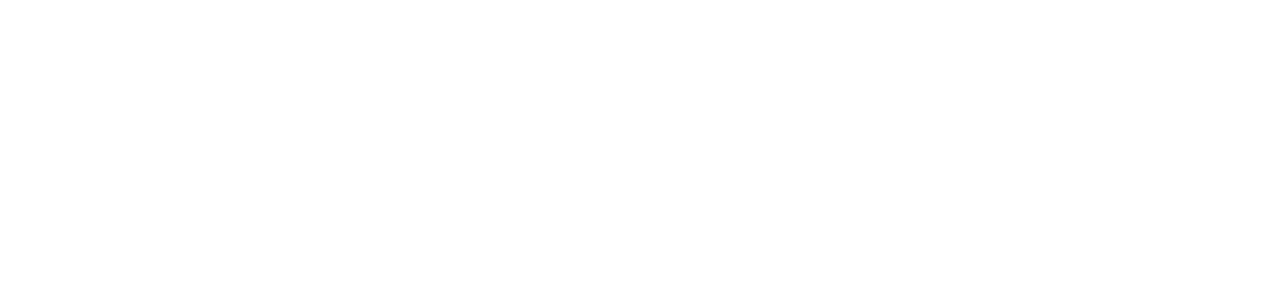
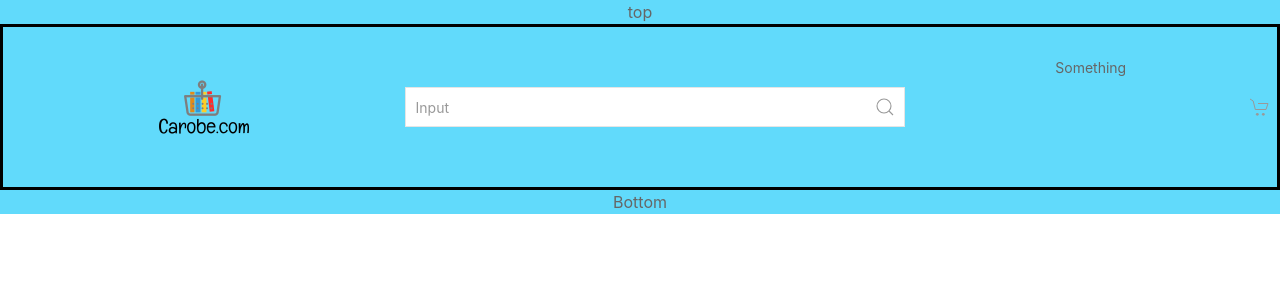
Before and after one commit to rmargain/Robert.Caro-front-app, a React (Create React App) app: page / in a window 1280 px wide. Shown: the top 300 px of the page. Built offline with nearby package versions, Linux system fonts and the light colour scheme.

Commit message:
not ready to pull request

```diff
--- a/src/App.css
+++ b/src/App.css
@@ -28,6 +28,24 @@
   color: #61dafb;
 }
 
+.navbar-container{
+  background-color: #61dafb !important;
+  display: flex;
+  flex-direction: column;
+  margin: 10;
+}
+
+.logo {
+  width: 100px;
+  height: auto;
+}
+.middle-nav-container{
+  border: 3px solid black;
+  display: flex;
+  justify-content: space-evenly;
+  align-items: center;
+
+}
 @keyframes App-logo-spin {
   from {
     transform: rotate(0deg);
--- a/src/Routes.js
+++ b/src/Routes.js
@@ -2,6 +2,7 @@
 import {Switch, Route} from "react-router-dom";
 import AuthContainer from "./containers/authcontainer/Auth"
 import SignupContainer from "./containers/authcontainer/SignUp"
+import Home from "./containers/homecontainer/Home";
 
 
 
@@ -9,6 +10,7 @@
 const Routes = () => (
     <Switch>
         {/* https://www.ironshop.com/  */}
+        <Route exact path="/" component={Home} />
         <Route exact path="/login" component={AuthContainer} />
         <Route exact path="/signup"  component={SignupContainer}/>
     </Switch>
--- a/src/components/Navbar.js
+++ b/src/components/Navbar.js
@@ -1,10 +1,10 @@
 import React from "react";
-import { Link } from "react-router-dom";
+//import { Link } from "react-router-dom";
 
 const Navbar = ({ user, logout }) => {
   return (
     <header>
-      <nav className="uk-navbar-container" uk-navbar="true">
+      {/* <nav className="uk-navbar-container" uk-navbar="true">
         {user._id ? (
           <div className="uk-navbar-left">
             <ul className="uk-navbar-nav">
@@ -51,7 +51,7 @@
             )}
           </ul>
         </div>
-      </nav>
+      </nav> */}
     </header>
   );
 };
--- /dev/null
+++ b/src/components/Navbar2.js
@@ -0,0 +1,47 @@
+import React, { Component } from 'react'
+import { Link } from "react-router-dom";
+
+
+
+export default class Navbar2 extends Component {
+    render() {
+        return (
+            <div>
+                <nav className="navbar-container" uk-navbar="true">
+                <div>
+                <div className="top-nav-container">top</div>
+                    <div className="middle-nav-container">
+                        {/* logo container */}
+                        <div className="uk-navbar-item uk-logo" >
+                            <img className="logo" src="../carobe.png" alt="Carobe logo"/>
+                        </div>
+                        {/* search container */}
+                        <div>
+                            <div className="uk-navbar-item">
+                                <form >
+                                    <div className="uk-inline">
+                                        <span className="uk-form-icon uk-form-icon-flip" uk-icon="icon: search"></span>
+                                        <input className="uk-input uk-form-width-large" type="text" placeholder="Input"/>
+                                    </div>
+                                </form>
+                            </div>
+                        </div>
+                        {/* links and Cart container */}
+                        <div>
+                            <div className="uk-navbar-item">
+                                <div>Something</div>
+                            </div>
+                            <div className="uk-navbar-item">
+                                <span className="uk-form-icon uk-form-icon-flip" uk-icon="icon: cart"></span>
+                            </div>
+                        </div>
+                    </div>
+                <div>Bottom</div>
+
+                </div>
+
+                </nav>
+            </div>
+        )
+    }
+}
--- a/src/containers/homecontainer/Home.js
+++ b/src/containers/homecontainer/Home.js
@@ -1,11 +1,12 @@
-import React from "react";
+import React, {Component} from "react";
+import Navbar2 from "../../components/Navbar2";
 
 export default class Home extends Component{
     render(){
         return(
             <section>
                 <div>
-
+                    <Navbar2/>
                 </div>
             </section>
         )
--- a/src/services/api.js
+++ b/src/services/api.js
@@ -1,13 +1,13 @@
 import axios from "axios";
 
 //valida si la aplicacion esta en produccion
-//const isProduction = process.env.NODE_ENV === "production";
+const isProduction = process.env.NODE_ENV === "production";
 
 // si la app esta ya en produccion colocara otra ruta de lo contrario usara localhost
-//const URL =  isProduction ? "https://robert-caro-back.herokuapp.com/api" : "http://localhost:3000/api";
+const URL =  isProduction ? "https://robert-caro-back.herokuapp.com/api" : "http://localhost:3000/api";
 
 
-const URL = "https://robert-caro-back.herokuapp.com/api"
+//const URL = "https://robert-caro-back.herokuapp.com/api"
 axios.defaults.withCredentials = true;
 
 export const _axios = axios.create({
```
Also changed, not shown: public/carobe.png (added), 1 other file (tests, documents, lock files or other folders).
